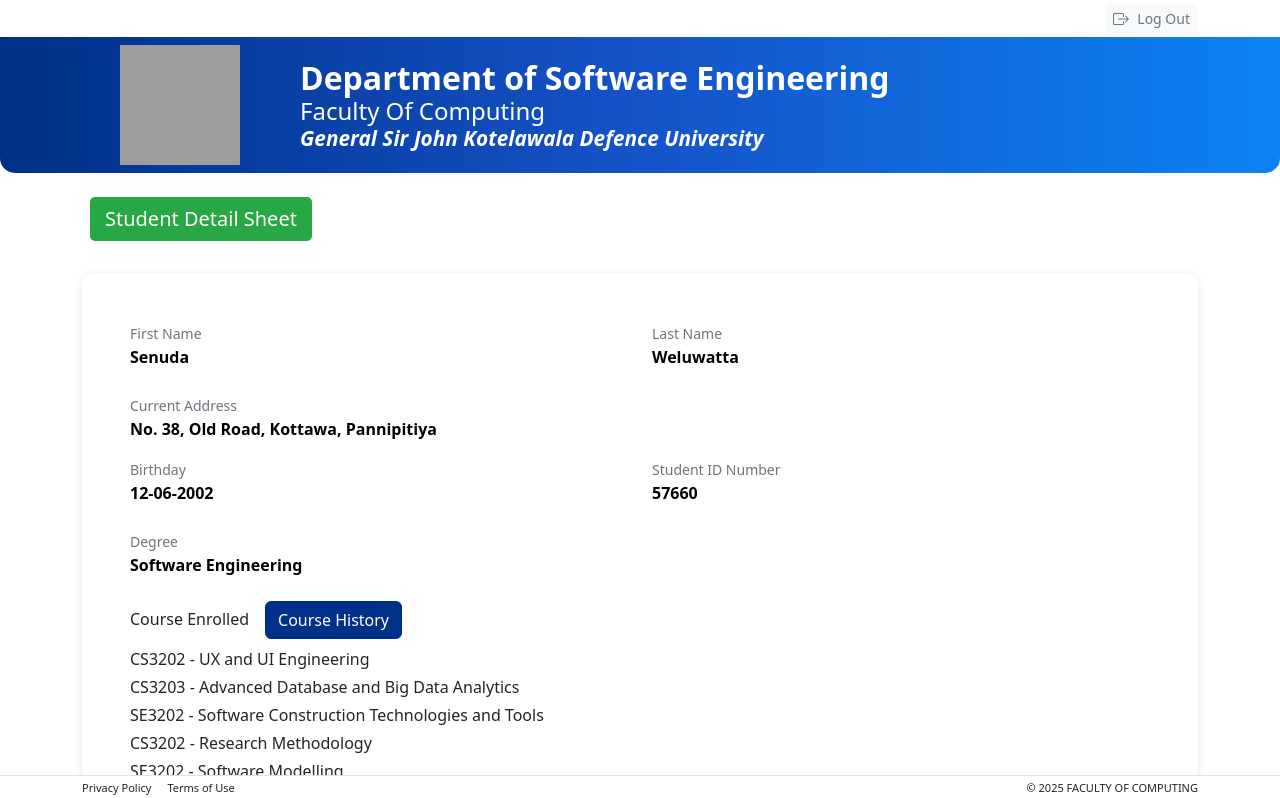
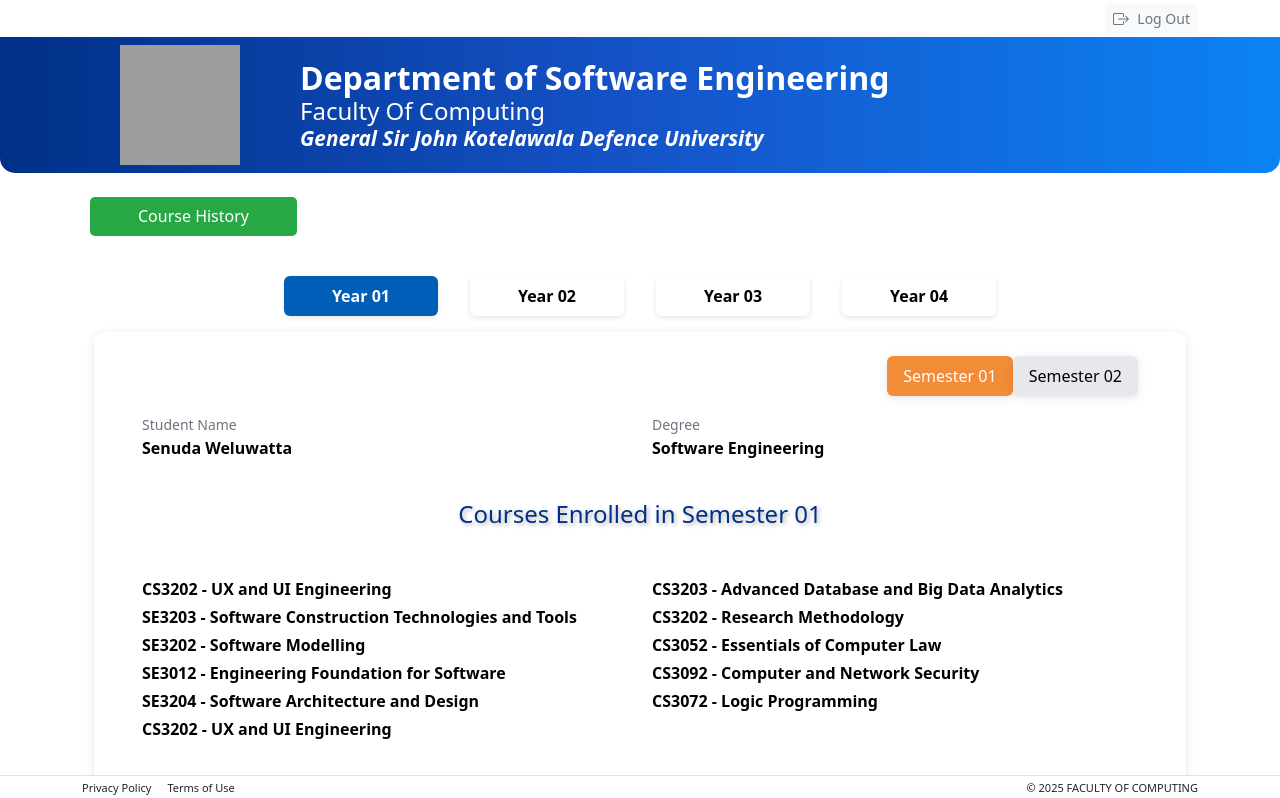
Before and after one commit to SkWeli/Student-Management-System-SMS-, a React (Create React App) app: page / in a window 1280 px wide. Shown: the top 798 px of the page. Built offline with nearby package versions, Linux system fonts and the light colour scheme; grey boxes are pictures that could not be loaded.

Commit message:
CourseHistory Page 90% UI completed

```diff
--- a/src/App.jsx
+++ b/src/App.jsx
@@ -9,7 +9,7 @@ const App = () => {
       <Header/>
       <div className="container">
 
-      <StudentDetailSheet/>
+      <CourseHistory/>
       </div>
       <Footer/>
     </div>
--- a/src/containers/courseHistory/CourseHistory.jsx
+++ b/src/containers/courseHistory/CourseHistory.jsx
@@ -45,9 +45,22 @@ const CourseHistory = () => {
   };
 
   return (
+    <div>
+      {/* Heading outside the container */}
+      <h2
+        className="text-start px-5 mb-3 ms-2 mt-4 d-inline-block"
+        style={{
+          backgroundColor: '#28A745',
+          color: 'white',
+          padding: '10px 15px',
+          borderRadius: '5px',
+          fontWeight: 'normal', // Not bold
+          fontSize: '1rem',
+        }}
+      >
+        Course History
+      </h2>
     <Container className="mt-4">
-      <h2 className="text-center mb-4">Course History</h2>
-
       {/* Year Tabs */}
       <Nav variant="pills" className="justify-content-center mb-3">
         {['Year 01', 'Year 02', 'Year 03', 'Year 04'].map((year) => (
@@ -55,10 +68,12 @@ const CourseHistory = () => {
             <Nav.Link
               active={activeYear === year}
               onClick={() => setActiveYear(year)}
-              className="mx-1"
+              className="mx-3 px-5"
               style={{
-                backgroundColor: activeYear === year ? '#005EB8' : '#E9ECEF',
+                fontWeight: 'bold',
+                backgroundColor: activeYear === year ? '#005EB8' : 'white',
                 color: activeYear === year ? 'white' : 'black',
+                boxShadow: '0 2px 5px rgba(0, 0, 0, 0.1)',
               }}
             >
               {year}
@@ -67,39 +82,28 @@ const CourseHistory = () => {
         ))}
       </Nav>
 
-      {/* Student Info */}
-      <div className="mb-4">
-        <div className="row">
-          <div className="col-md-6">
-            <strong>Student Name</strong>
-            <p>{`${student.firstName} ${student.lastName}`}</p>
-          </div>
-          <div className="col-md-6">
-            <strong>Degree</strong>
-            <p>{student.degree}</p>
-          </div>
-        </div>
-      </div>
+
 
       {/* Semester Tabs and Courses */}
       <Container
-        className="p-4"
+        className="p-4 px-5"
         style={{
           backgroundColor: 'white',
           borderRadius: '10px',
           boxShadow: '0 2px 10px rgba(0, 0, 0, 0.1)',
         }}
       >
-        <Nav variant="pills" className="mb-3">
+        <Nav variant="pills" className="justify-content-end mb-3">
           {['Semester 01', 'Semester 02'].map((semester) => (
             <Nav.Item key={semester}>
               <Nav.Link
                 active={activeSemester === semester}
                 onClick={() => setActiveSemester(semester)}
-                className="mx-1"
+                className="mx-0"
                 style={{
-                  backgroundColor: activeSemester === semester ? '#F28C38' : '#E9ECEF',
+                  backgroundColor: activeSemester === semester ? '#F28C38' : '#E6E8EB',
                   color: activeSemester === semester ? 'white' : 'black',
+                  boxShadow: '0 2px 10px rgba(0, 0, 0, 0.1)',
                 }}
               >
                 {semester}
@@ -108,12 +112,33 @@ const CourseHistory = () => {
           ))}
         </Nav>
 
-        <h5>Courses Enrolled in {activeSemester}</h5>
+        {/* Student Info */}
+      <div className="mb-4">
+        <div className="row">
+        <div className="col-md-6">
+            <small style={{ color: '#6C757D' }}>Student Name</small>
+            <p style={{ fontWeight: 'bold', color: 'black' }}>{`${student.firstName} ${student.lastName}`}</p>
+          </div>
+          <div className="col-md-6">
+            <small style={{ color: '#6C757D' }}>Degree</small>
+            <p style={{ fontWeight: 'bold', color: 'black' }}>{student.degree}</p>
+          </div>
+        </div>
+      </div>
+
+        <h5
+          className="text-center mb-5"
+          style={{
+            fontSize: '1.5rem', // Increased font size
+            color: '#003087', // Dark blue
+            textShadow: '2px 2px 4px rgba(0, 0, 0, 0.3)', // Shadow
+          }}
+        >Courses Enrolled in {activeSemester}</h5>
         <div className="row">
           <div className="col-md-6">
             <ul className="list-unstyled">
               {student.courses[activeYear]['Semester 01'].map((course, index) => (
-                <li key={index} className="mb-1">
+                <li key={index} className="mb-1" style={{ fontWeight: 'bold', color: 'black' }}>
                   {course}
                 </li>
               ))}
@@ -122,7 +147,7 @@ const CourseHistory = () => {
           <div className="col-md-6">
             <ul className="list-unstyled">
               {student.courses[activeYear]['Semester 02'].map((course, index) => (
-                <li key={index} className="mb-1">
+                <li key={index} className="mb-1" style={{ fontWeight: 'bold', color: 'black' }}>
                   {course}
                 </li>
               ))}
@@ -131,6 +156,7 @@ const CourseHistory = () => {
         </div>
       </Container>
     </Container>
+    </div>
   );
 };
 
```
